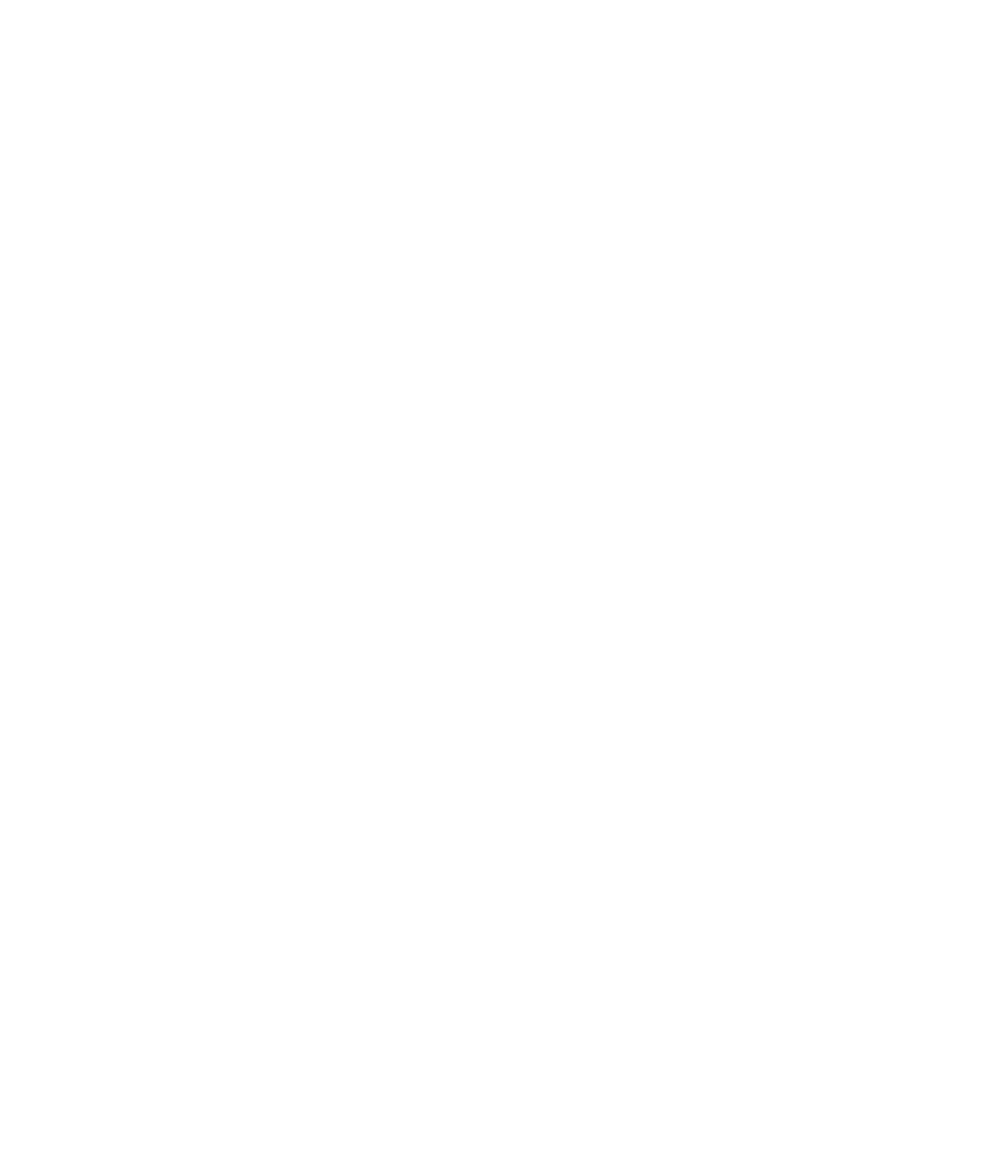
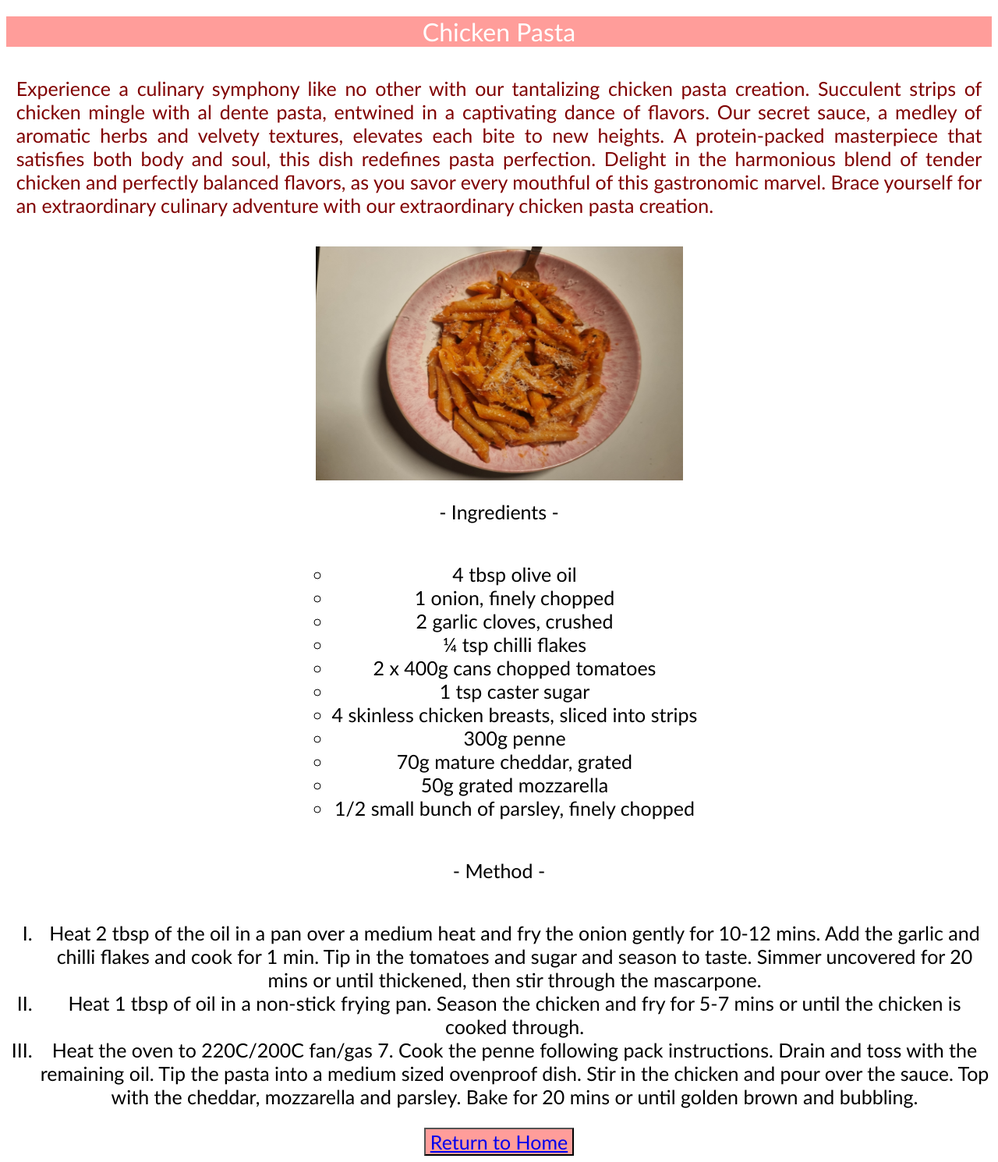
Before and after one commit to AdotK8/odin-recipes-two, a plain HTML site: page recipes/pasta.html in a window 1280 px wide. Shown: the whole page at 78% size. Before the commit the page ends 800 px from the top, so only its background shows below. Drawn offline with Linux system fonts and the light colour scheme.

Commit message:
final recipe addeed, aand minor changes

```diff
--- /dev/null
+++ b/recipes/curry.html
@@ -0,0 +1,54 @@
+<!DOCTYPE html>
+<html lang="en">
+<head>
+    <meta charset="UTF-8">
+    <meta http-equiv="X-UA-Compatible" content="IE=edge">
+    <meta name="viewport" content="width=device-width, initial-scale=1.0">
+    <title>Chicken Curry</title>
+    <link rel="stylesheet" href="../styles.css"/>
+</head>
+<body>
+    <div>
+        <h1 class="title"> Chicken Curry </h1>
+        <p class="intro">Embark on a thrilling journey through our fiery chicken curry. Tender chicken meets vibrant spices, creating an explosion of flavor that ignites your senses. The velvety sauce, infused with heat and complexity, delivers a bold and unforgettable experience. Brace yourself for the spice-laden ecstasy of our sensational dish - a fiery rendezvous you won't forget.</p>
+    </div>
+
+    <div>
+        <img class="a" src="../images/curry.jpg" alt="picture of curry"/>
+    </div>
+
+    <div class="recipes">
+        <p>- Ingredients -</p>
+        <ul class="recipe-list" id="b">
+            <li>500g skinless chicken thighs</li>
+            <li>1 lemon juiced</li>
+            <li>2 garlic cloves</li>
+            <li>2 tsp ground cumin</li>
+            <li>2 tsp paprika</li>
+            <li>1-2 tsp hot chilli powder</li>
+            <li>200g natural yogurt</li>
+            <li>2 tbsp vegetable oil</li>
+            <li>1 large onion, chopped</li>
+            <li>3 garlic cloves, crushed</li>
+            <li>thumb-sized piece ginger, grated</li>
+            <li>1 tsp garam masala</li>
+            <li>2 tsp ground fenugreek</li>
+            <li>3 tbsp tomato purée</li>
+            <li>300ml chicken stock</li>
+        </ul>
+    </div>
+
+    <div class="recipes">
+        <p>- Method -</p>
+        <ul class="recipe-list">
+           <li>In a medium bowl, mix all the marinade ingredients with some seasoning. This includes the lemon juice, cumin, paprika, chilli powder, and yoghurt. Chop the chicken into bite-sized pieces and toss with the marinade. Cover and chill in the fridge for 1 hr or overnight.</li>
+           <li>In a large, heavy saucepan, heat the oil. Add the onion, garlic, green chilli, ginger and some seasoning. Fry on a medium heat for 10 mins or until soft.</li>
+           <li>Add the remaining spices with the tomato purée, cook for a further 2 mins until fragrant, then add the stock and marinated chicken. Cook for 15 mins, then add any remaining marinade left in the bowl. Simmer for 5 mins, then sprinkle with the toasted almonds. Serve with rice, naan bread, chutney, coriander and lime wedges, if you like.</li>
+        </ul>
+
+
+        <button class="button"><a href="../index.html"> Return to Home </button>
+    </div>
+
+</body>
+</html>
--- a/recipes/pasta.html
+++ b/recipes/pasta.html
@@ -0,0 +1,51 @@
+<!DOCTYPE html>
+<html lang="en">
+<head>
+    <meta charset="UTF-8">
+    <meta http-equiv="X-UA-Compatible" content="IE=edge">
+    <meta name="viewport" content="width=device-width, initial-scale=1.0">
+    <title> Chicken Pasta </title>
+    <link rel="stylesheet" href="../styles.css"/>
+</head>
+<body>
+    <div>
+        <h1 class="title"> Chicken Pasta </h1>
+        <p class="intro">
+            Experience a culinary symphony like no other with our tantalizing chicken pasta creation. Succulent strips of chicken mingle with al dente pasta, entwined in a captivating dance of flavors. Our secret sauce, a medley of aromatic herbs and velvety textures, elevates each bite to new heights. A protein-packed masterpiece that satisfies both body and soul, this dish redefines pasta perfection. Delight in the harmonious blend of tender chicken and perfectly balanced flavors, as you savor every mouthful of this gastronomic marvel. Brace yourself for an extraordinary culinary adventure with our extraordinary chicken pasta creation.</p>
+    </div>
+
+    <div>
+        <img class="a" src="../images/pasta.jpg" alt="picture of pasta"/>
+    </div>
+
+    <div class="recipes">
+        <p>- Ingredients -</p>
+        <ul class="recipe-list" id="b">
+            <li>4 tbsp olive oil</li>
+            <li>1 onion, finely chopped</li>
+            <li>2 garlic cloves, crushed</li>
+            <li>¼ tsp chilli flakes</li>
+            <li>2 x 400g cans chopped tomatoes</li>
+            <li>1 tsp caster sugar</li>
+            <li>4 skinless chicken breasts, sliced into strips</li>
+            <li>300g penne</li>
+            <li>70g mature cheddar, grated</li>
+            <li>50g grated mozzarella</li>
+            <li>1/2 small bunch of parsley, finely chopped</li>
+        </ul>
+
+    </div>
+
+    <div class="recipes">
+        <p>- Method -</p>
+        <ul class="recipe-list">
+            <li>Heat 2 tbsp of the oil in a pan over a medium heat and fry the onion gently for 10-12 mins. Add the garlic and chilli flakes and cook for 1 min. Tip in the tomatoes and sugar and season to taste. Simmer uncovered for 20 mins or until thickened, then stir through the mascarpone.</li>
+            <li>Heat 1 tbsp of oil in a non-stick frying pan. Season the chicken and fry for 5-7 mins or until the chicken is cooked through.</li>
+            <li>Heat the oven to 220C/200C fan/gas 7. Cook the penne following pack instructions. Drain and toss with the remaining oil. Tip the pasta into a medium sized ovenproof dish. Stir in the chicken and pour over the sauce. Top with the cheddar, mozzarella and parsley. Bake for 20 mins or until golden brown and bubbling.</li>
+        </ul>
+
+        <button class="button"><a href="../index.html"> Return to Home </button>
+    </div>
+
+</body>
+</html>
```
Also changed, not shown: index.html (+3 -3 lines), recipes/chilli.html (+2 -1 lines), recipes/salmon.html (deleted), 1 other file.
